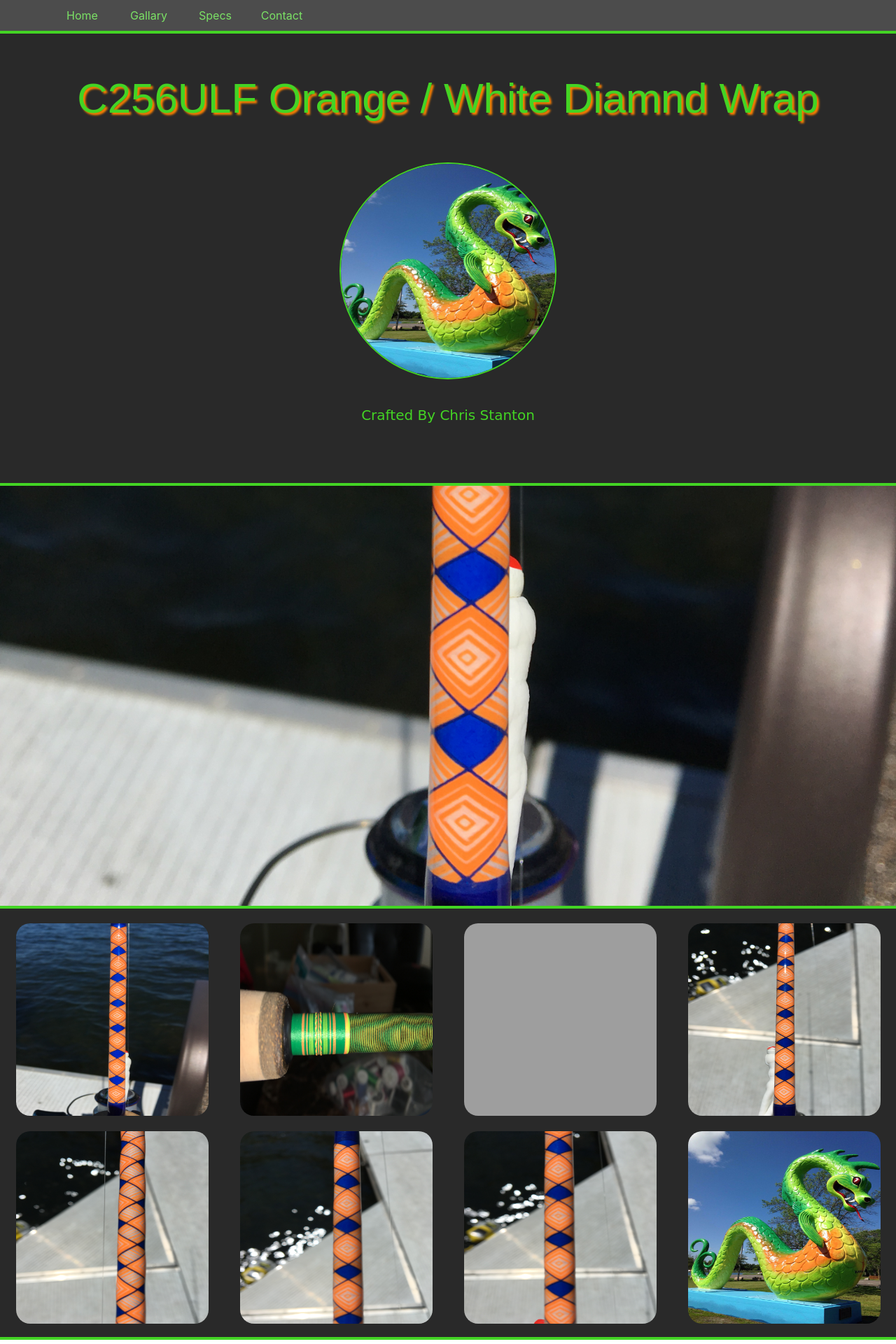
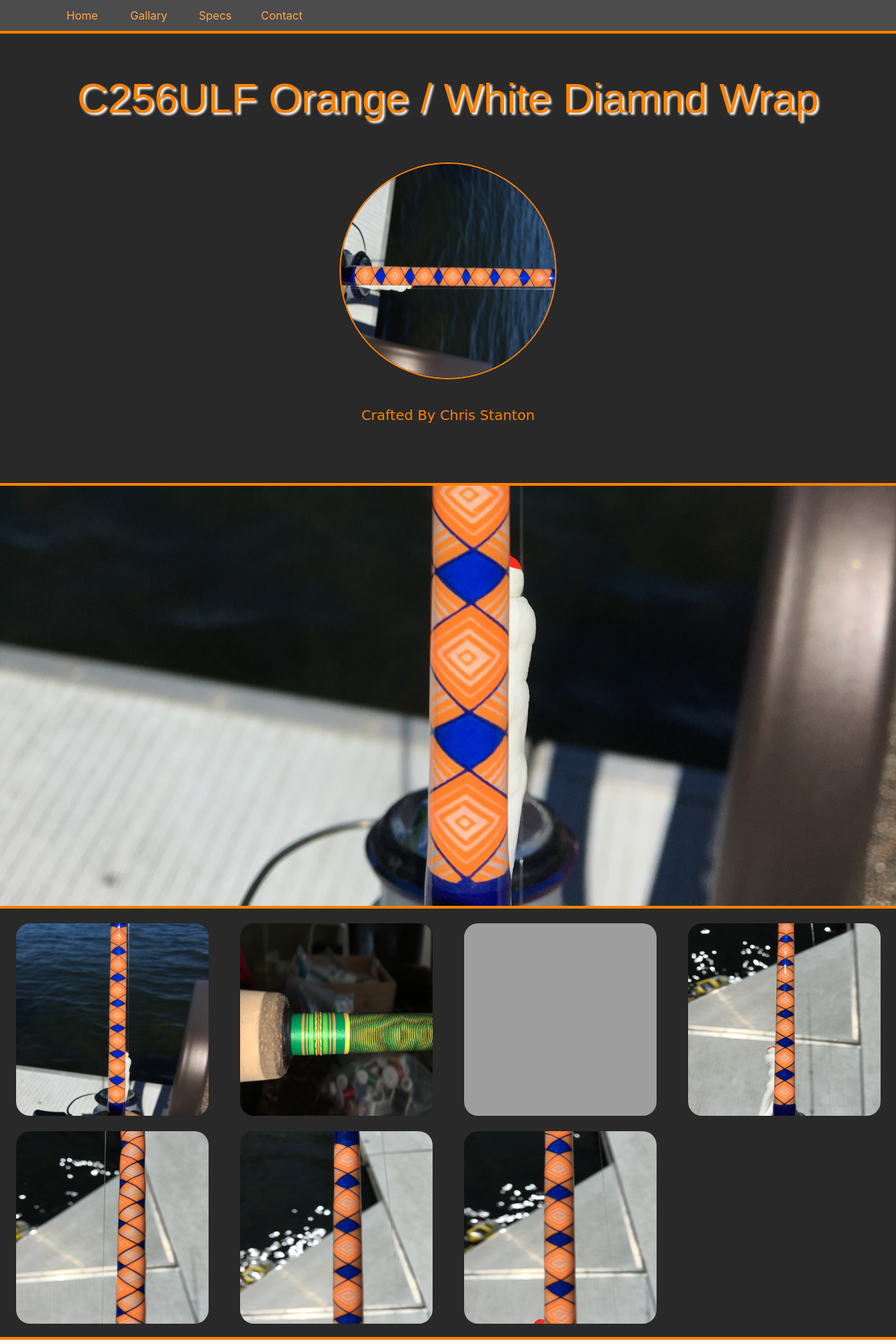
Before and after one commit to chris-stanton/APP-fishing-rod-gallary, a PHP site: page /C256ULF-blue/index.html in a window 1280 px wide. Shown: the top 1920 px of the page at 70% size. Run offline with PHP 8.4, Linux system fonts and the light colour scheme; some libraries are stand-ins or nearby versions; grey boxes are pictures that could not be loaded.

Commit message:
added html to index

```diff
--- a/C256ULF-blue/index.html
+++ b/C256ULF-blue/index.html
@@ -34,7 +34,7 @@
           <h1 class="col-md-12"> C256ULF Orange / White Diamnd Wrap </h1>
             <div class="col-md-12">
               <!-- edit line -->
-              <img src="./assets/images/serpent.png">
+              <img src="./assets/images/1.png">
             </div>
               <h5 class="col-md-12"> Crafted By Chris Stanton </h5>
         </div>
@@ -46,18 +46,16 @@
         <div class="container-fluid">
           <table class="col-md-12">
             <tr class="row">
-              <!-- edit line -->
               <td class="col-md-3"><img src="./assets/images/1.png"></td>
               <td class="col-md-3"><img src="./assets/images/2.png"></td>
               <td class="col-md-3"><img src="./assets/images/3.png"></td>
               <td class="col-md-3"><img src="./assets/images/4.png"></td>
             </tr>
             <tr class="row">
-              <!-- edit line -->
               <td class="col-md-3"><img src="./assets/images/5.png"></td>
               <td class="col-md-3"><img src="./assets/images/6.png"></td>
               <td class="col-md-3"><img src="./assets/images/7.png"></td>
-              <td class="col-md-3"><img src="./assets/images/serpent.png"></td>
+              <!-- <td class="col-md-3"><img src="./assets/images/.png"></td> -->
             </tr>
           </table>
 
@@ -73,13 +71,13 @@
                 <td class="col-md-3 blank">
                   <h2> Blank </h2>
                     <img src="./assets/images/parts/rodGeeks.jpg" class="partsImage">
-                      <h5> RodGeeks C266MLF </h5>
+                      <h5> RodGeeks C256ULF </h5>
                 </td>
                 <td class="col-md-3 reelSeat">
                   <h2> Reel Seat </h2>
                     <!-- edit line -->
                     <img src="./assets/images/parts/s2kSpinning.png" class="partsImage">
-                      <h5> Fuji S2K Spinning Size 16 </h5>
+                      <h5> Split Grip Spinning Size 16 </h5>
                 </td>
                 <td class="col-md-3 guides">
                   <h2> Guides </h2>
@@ -93,19 +91,16 @@
                     <img src="./assets/images/parts/proWrap.png" class="partsImage">
                       <h5> ProWrap: <h5>
                         <div>
-                          <!-- edit line -->
-                          <div><img src="./assets/images/threadColor/537-fern.png" class="colorDots"> Fern-537 </div>
-                          <div><img src="./assets/images/threadColor/501-kiwi.png" class="colorDots"> Kiwi-501 </div>
                           <div><img src="./assets/images/threadColor/225-neonOrange.png" class="colorDots"> Neon Orange-255 </div>
-                          <div><img src="./assets/images/threadColor/862-black.png" class="colorDots"> Black-862 </div>
+                          <div><img src="./assets/images/threadColor/807-white.png" class="colorDots"> Black-862 </div>
                         </div>
                 </td>
               </tr>
             </table>
           </div>
       </section>
-    <!-- edit line -->
-    <div class="parallax" data-z-index="-100" data-parallax="scroll" data-image-src="./assets/images/4.png"></div>
+
+    <div class="parallax" data-z-index="-100" data-parallax="scroll" data-image-src="./assets/images/5.png"></div>
 
       <section id="contact" class="container-fluid contact">
         <div class="row contactIcons">
--- a/C256ULF-blue/styles/styles.css
+++ b/C256ULF-blue/styles/styles.css
@@ -45,7 +45,7 @@ body {
 .nav a {
   padding: 10px;
   text-decoration: none;
-  color: #43d424;
+  color: #ff8200;
 }
 
 
@@ -60,27 +60,28 @@ body {
   background-color: #292929;
   background-size: cover;
   text-align: center;
-  border-top: 4px solid #43d424;
-  border-bottom: 4px solid #43d424;
+  border-top: 4px solid #ff8200;
+  border-bottom: 4px solid #ff8200;
 }
 
 .home h1 {
   padding: 60px 0px 50px 0px;
   font-size: 60px;
   font-family: fantasy;
-  color: #43d424;
-  text-shadow: 3px 3px 3px #ff8200;
+  color: #ff8200;
+  text-shadow: 3px 3px 3px #ffffff;
 }
 
 .home img {
   height: 310px;
   width: 310px;
-  border: 2px solid #43d424;
+  border: 2px solid #ff8200;
   border-radius: 180px;
+  transform: rotate(90deg);
 }
 
 .home h5 {
-  color: #43d424;
+  color: #ff8200;
   padding: 40px 0px 0px 0px;
   font-size: 20px;
   font-family: cursive;
@@ -96,8 +97,8 @@ body {
   background-color: #292929;
   background-size: cover;
   text-align: center;
-  border-top: 4px solid #43d424;
-  border-bottom: 4px solid #43d424;
+  border-top: 4px solid #ff8200;
+  border-bottom: 4px solid #ff8200;
 }
 
 .gallary td {
@@ -108,7 +109,7 @@ body {
   height: 275px;
   width: 275px;
   border-radius: 20px;
-  /*box-shadow: 5px 5px 5px #43d424;*/
+  /*box-shadow: 5px 5px 5px #ff8200;*/
 }
 
 
@@ -121,8 +122,8 @@ body {
   padding: 50px 0px 0px 0px;
   background-color: #7e7e7e;
   text-align: center;
-  border-top: 4px solid #43d424;
-  border-bottom: 4px solid #43d424;
+  border-top: 4px solid #ff8200;
+  border-bottom: 4px solid #ff8200;
 }
 
 .specs h2 {
@@ -160,8 +161,8 @@ body {
   height: 210px;
   background-color: #7e7e7e;
   background-size: cover;
-  border-top: 4px solid #43d424;
-  border-bottom: 4px solid #43d424;
+  border-top: 4px solid #ff8200;
+  border-bottom: 4px solid #ff8200;
 }
 
 .contactInfo {
```
Also changed, not shown: C256ULF-blue/assets/images/threadColor/225-neonOrange.png (added), C256ULF-blue/assets/images/threadColor/537-fern.png (deleted), C256ULF-blue/assets/images/threadColor/807-white.png (added).
